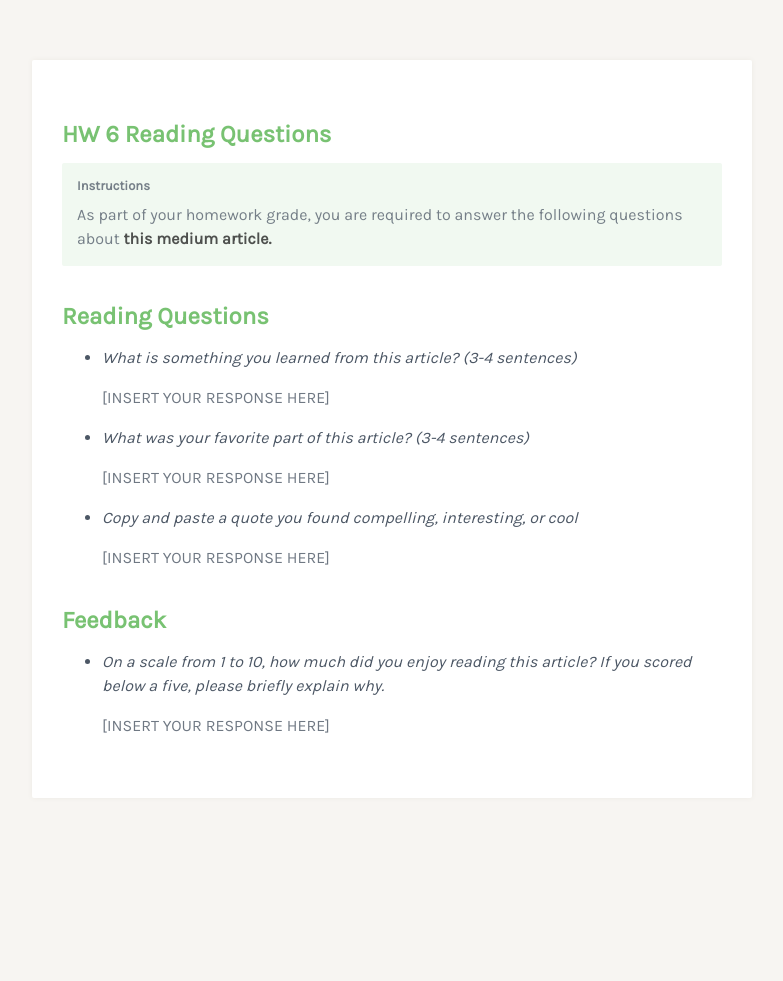
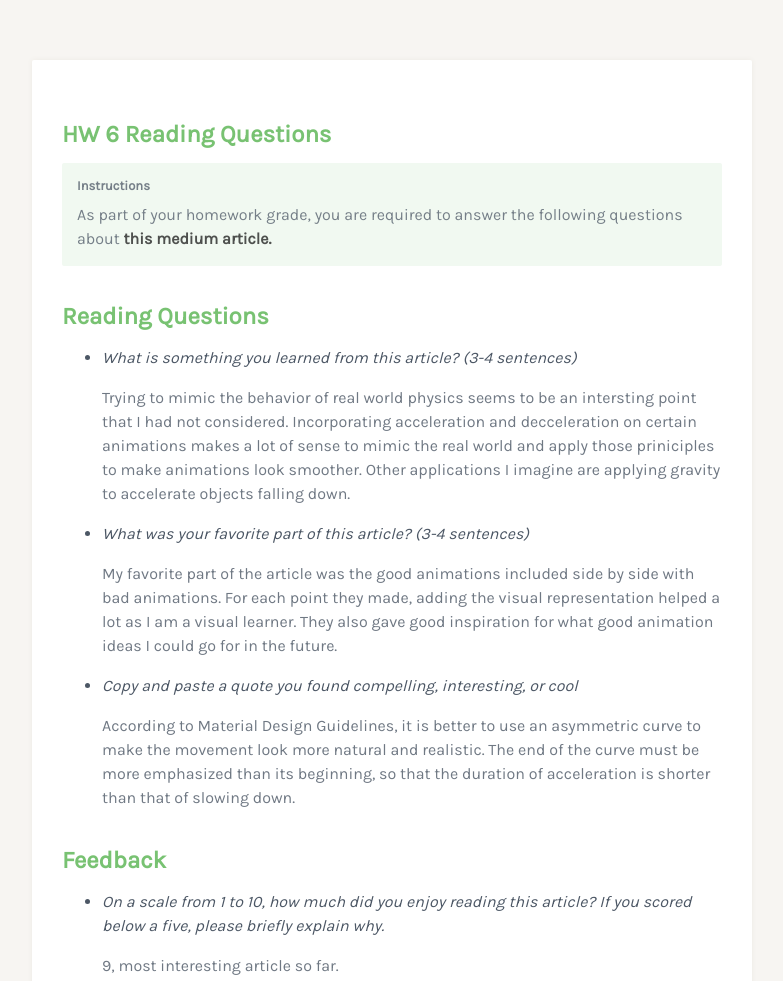
Before and after one commit to junhyung0710/junhyung0710.github.io, a plain HTML site: page homeworks/hw6/design_responses.html in a window 1280 px wide. Shown: the top 981 px of the page, without its empty margins (248-1031 px from the left). Before the commit the page ends 858 px from the top, so only its background shows below. Drawn offline with Linux system fonts and the light colour scheme.

Commit message:
finished reading response

```diff
--- a/homeworks/hw6/design_responses.html
+++ b/homeworks/hw6/design_responses.html
@@ -21,17 +21,17 @@
 					<ul>
 						<li>
 							<p>What is something you learned from this article? (3-4 sentences)</p>
-							<p> [INSERT YOUR RESPONSE HERE] </p>
+							<p> Trying to mimic the behavior of real world physics seems to be an intersting point that I had not considered. Incorporating acceleration and decceleration on certain animations makes a lot of sense to mimic the real world and apply those priniciples to make animations look smoother. Other applications I imagine are applying gravity to accelerate objects falling down. </p>
 						</li>
 
 						<li>
 							<p>What was your favorite part of this article? (3-4 sentences)</p>
-							<p> [INSERT YOUR RESPONSE HERE] </p>
+							<p> My favorite part of the article was the good animations included side by side with bad animations. For each point they made, adding the visual representation helped a lot as I am a visual learner. They also gave good inspiration for what good animation ideas I could go for in the future. </p>
 						</li>
 
 						<li>
 							<p>Copy and paste a quote you found compelling, interesting, or cool</p>
-							<p> [INSERT YOUR RESPONSE HERE] </p>
+							<p> According to Material Design Guidelines, it is better to use an asymmetric curve to make the movement look more natural and realistic. The end of the curve must be more emphasized than its beginning, so that the duration of acceleration is shorter than that of slowing down.</p>
 						</li>
 					</ul>
 
@@ -39,7 +39,7 @@
 					<ul>
 						<li>
 							<p>On a scale from 1 to 10, how much did you enjoy reading this article? If you scored below a five, please briefly explain why.</p>
-							<p> [INSERT YOUR RESPONSE HERE] </p>
+							<p> 9, most interesting article so far. </p>
 						</li>
 					</ul>
 				</div>
```
